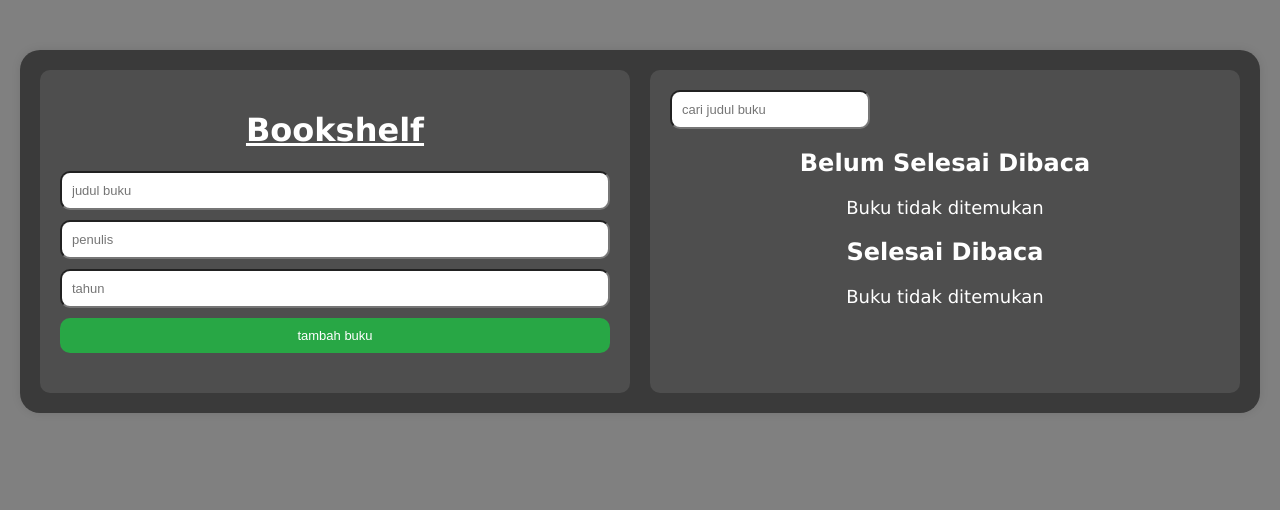
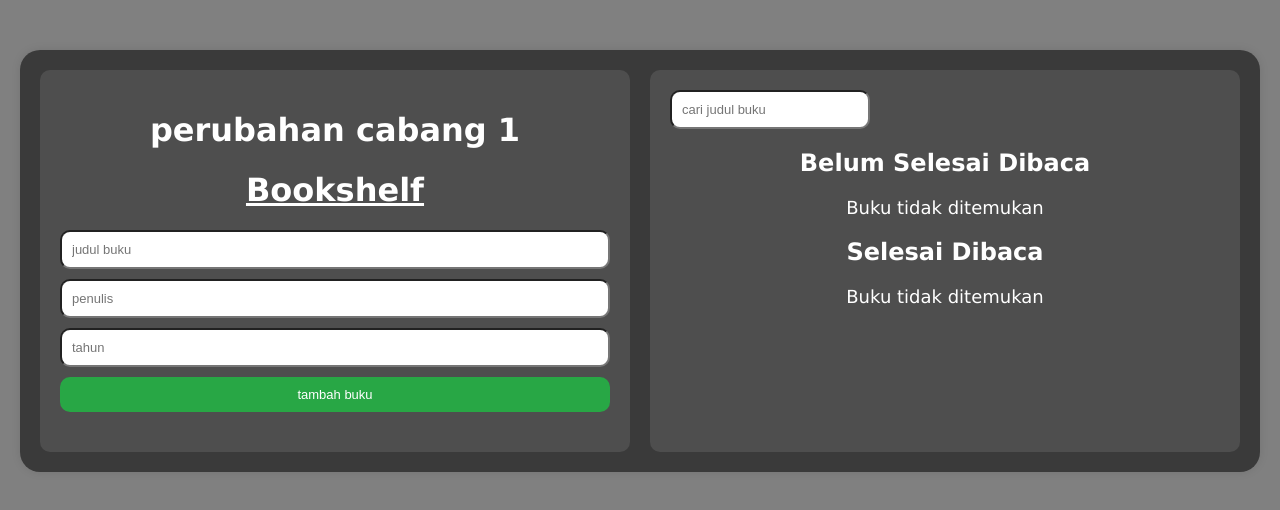
Before and after one commit to sabrinaalifia/apkweb2, a plain HTML site: page index.html in a window 1280 px wide. Drawn offline with Linux system fonts and the light colour scheme.

Commit message:
perubahan pertama

```diff
--- a/index.html
+++ b/index.html
@@ -11,6 +11,7 @@
 <body>
     <div id="app">
         <div id="form-section">
+            <h1>perubahan cabang 1</h1>
             <h1><u>Bookshelf</u></h1>
             <form id="book-form">
                 <input type="text" id="title" placeholder="judul buku" required>
```
